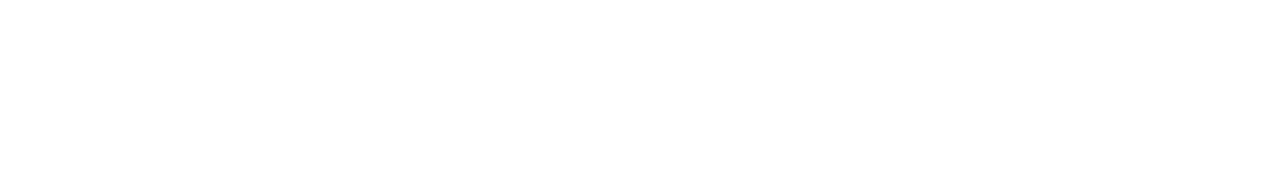
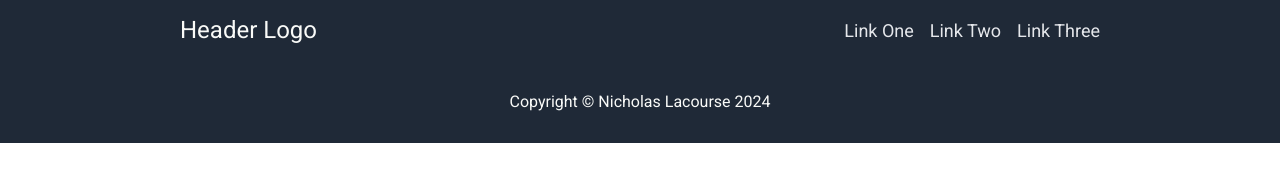
Before and after one commit to nicholas-lacourse93/landing-page, a plain HTML site: page index.html in a window 1280 px wide. Drawn offline with Linux system fonts and the light colour scheme.

Commit message:
Add header and footer content and styling

```diff
--- a/css/styles.css
+++ b/css/styles.css
@@ -1,3 +1,51 @@
 body {
     font-family: "Roboto", sans-serif;
+    display: flex;
+    flex-direction: column;
+    padding: 0px;
+    margin: 0px;
 }
+
+ul {
+    list-style: none;
+    display: flex;
+    flex-direction: row;
+    gap: 16px;
+    padding: 0px;
+    margin: 0px;
+}
+
+a {
+    text-decoration: none;
+}
+
+.header-container {
+    display: flex;
+    flex-direction: row;
+    justify-content: space-between;
+    align-items: center;
+    padding: 16px 180px
+}
+
+.footer-container {
+    display: flex;
+    flex-direction: row;
+    justify-content: center;
+    align-items: center;
+    color: #f9faf8;
+    padding: 32px 0px;
+}
+
+.header-container, .footer-container {
+    background-color: #1f2937;
+}
+
+.header-container .logo {
+    font-size: 24px;
+    color: #f9faf8;
+}
+
+.header-container a {
+    font-size: 18px;
+    color: #e5e7eb;
+}
--- a/index.html
+++ b/index.html
@@ -6,15 +6,28 @@
     <link rel="preconnect" href="https://fonts.googleapis.com">
     <link rel="preconnect" href="https://fonts.gstatic.com" crossorigin>
     <link href="https://fonts.googleapis.com/css2?family=Roboto:ital,wght@0,100;0,300;0,400;0,500;0,700;0,900;1,100;1,300;1,400;1,500;1,700;1,900&display=swap" rel="stylesheet">
-    <link rel="stylesheet" href="css/styles.css">
+    <link rel="stylesheet" href="./css/styles.css">
     <title>Document</title>
 </head>
 <body>
-    <div class="header"></div>
-    <div class="hero"></div>
-    <div class="random-info"></div>
-    <div class="quote"></div>
-    <div class="cta"></div>
-    <div class="footer"></div>
+    <div class="header-container">
+        <div class="logo">
+            Header Logo
+        </div>
+        <div class="links">
+            <ul>
+                <li><a href="#">Link One</a></li>
+                <li><a href="#">Link Two</a></li>
+                <li><a href="#">Link Three</a></li>
+            </ul>
+        </div>
+    </div>
+    <div class="hero-container"></div>
+    <div class="random-info-container"></div>
+    <div class="quote-container"></div>
+    <div class="cta-container"></div>
+    <div class="footer-container">
+        Copyright &copy Nicholas Lacourse 2024
+    </div>
 </body>
 </html>
```
